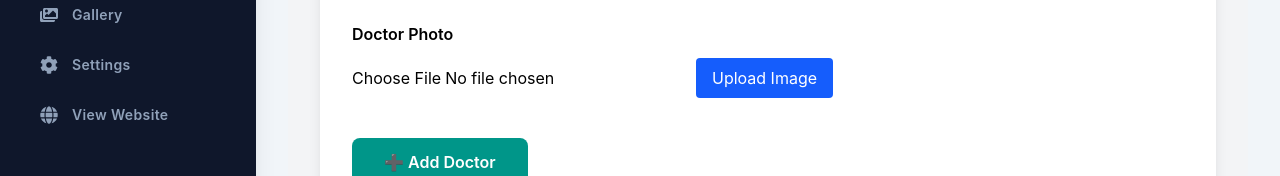
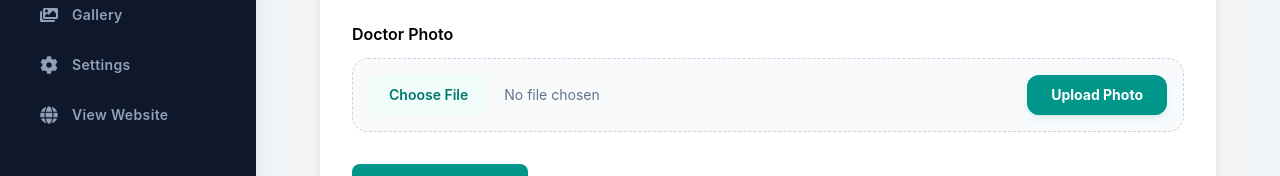
Before and after one commit to shekharchari/celeb-dental-system, a React (Vite) app in the folder client/: page /doctors in a window 1280 px wide. Shown: the part 310-486 px from the top of the page. Built offline with nearby package versions, Linux system fonts and the light colour scheme; no server answers; sample sign-in values are in the browser's storage; the HTML template or start-up script is replaced by a standard one.

Commit message:
style: beautify file inputs inside ImageUpload component

```diff
--- a/client/src/components/ImageUpload.jsx
+++ b/client/src/components/ImageUpload.jsx
@@ -42,18 +42,26 @@ const ImageUpload = ({ onUpload }) => {
   };
 
   return (
-    <div className="space-y-4">
+    <div className="flex flex-col sm:flex-row items-start sm:items-center gap-4 bg-slate-50 p-4 rounded-2xl border border-dashed border-slate-300">
       <input
         type="file"
         accept="image/*"
         onChange={(e) => setImage(e.target.files[0])}
+        className="block w-full text-sm text-slate-500
+          file:mr-4 file:py-2.5 file:px-5
+          file:rounded-xl file:border-0
+          file:text-sm file:font-semibold
+          file:bg-teal-50 file:text-teal-700
+          hover:file:bg-teal-100/80 transition duration-200 cursor-pointer"
       />
 
       <button
+        type="button"
         onClick={uploadImage}
-        className="bg-blue-600 text-white px-4 py-2 rounded"
+        disabled={loading}
+        className="w-full sm:w-auto bg-teal-600 hover:bg-teal-700 text-white py-2.5 px-6 rounded-xl font-bold text-sm shadow-md shadow-teal-600/10 transition duration-200 disabled:bg-teal-400 cursor-pointer whitespace-nowrap"
       >
-        {loading ? "Uploading..." : "Upload Image"}
+        {loading ? "Uploading..." : "Upload Photo"}
       </button>
     </div>
   );
```
